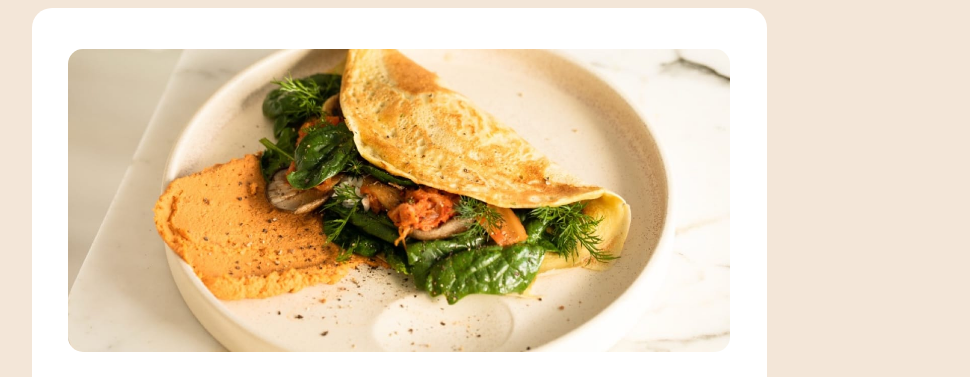
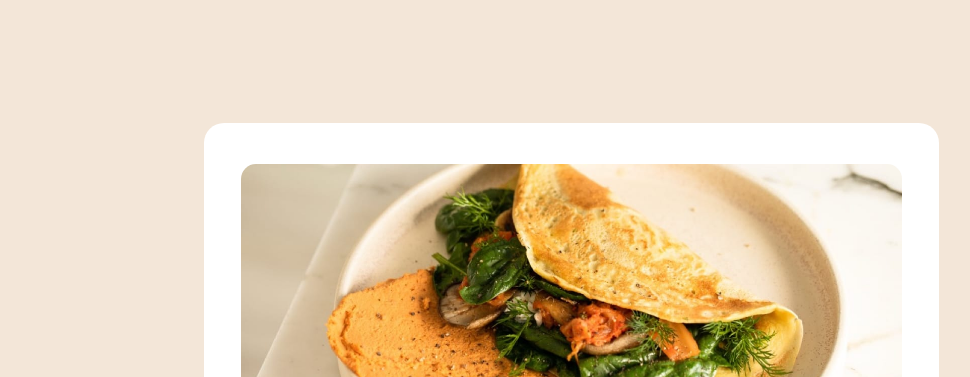
Before and after one commit to hadis770/Recipe-page, a plain HTML site: page index.html in a window 1280 px wide. Shown: the top 377 px of the page, without its empty margins (241-1211 px from the left). Drawn offline with Linux system fonts and the light colour scheme; a web font is replaced by a local one.

Commit message:
Update index.css

```diff
--- a/index.css
+++ b/index.css
@@ -1,12 +1,14 @@
 body{
   background-color: hsl(30, 54%, 90%);
   font-size: 16px;
+  box-sizing: border-box;
   display: flex;
   justify-content: center;
   align-items: center;
-  box-sizing: border-box;
 }
 .container{
+  margin-top: 115px;
+  margin-left: 345px;
   background-color: white;
   width: 735px;
   border-radius: 20px;
```
